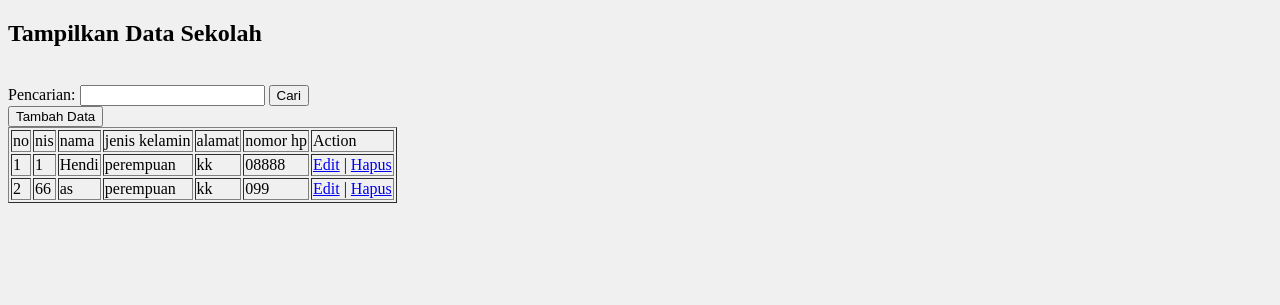
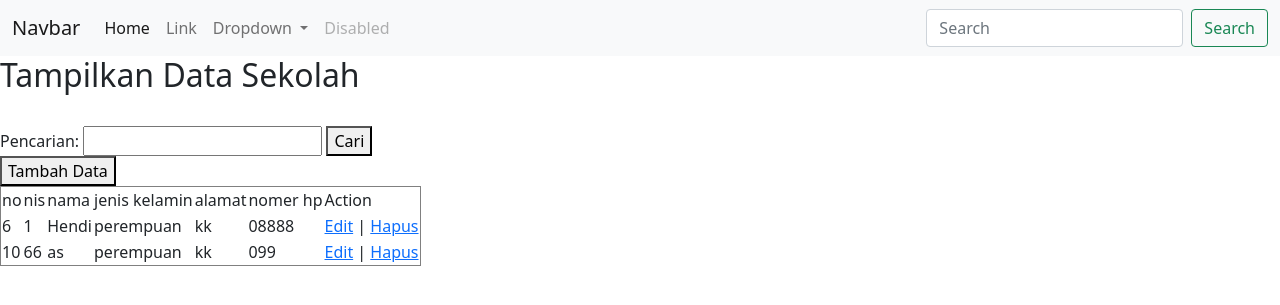
Before and after one commit to adhasan7/phptimbelajar, a PHP site: page / in a window 1280 px wide. Shown: the top 305 px of the page. Run offline with PHP 8.4, Linux system fonts and the light colour scheme; data comes from the database, SQL or seed files in the repository.

Commit message:
perubahan2

```diff
--- /dev/null
+++ b/header.php
@@ -0,0 +1,56 @@
+<!DOCTYPE html>
+<html lang="en">
+<head>
+    <meta charset="UTF-8">
+    <meta name="viewport" content="width=device-width, initial-scale=1.0">
+    <title>Document</title>
+    <link href="https://cdn.jsdelivr.net/npm/bootstrap@5.0.2/dist/css/bootstrap.min.css" rel="stylesheet" integrity="sha384-EVSTQN3/azprG1Anm3QDgpJLIm9Nao0Yz1ztcQTwFspd3yD65VohhpuuCOmLASjC" crossorigin="anonymous">
+</head>
+<body>
+<?php
+// Check if the condition for redirection is met
+if (isset($some_condition) && $some_condition) {
+    header("Location: index.php"); // Redirect to index.php
+    exit(); // Ensure that no further code is executed after the redirect
+}
+?>
+<nav class="navbar navbar-expand-lg navbar-light bg-light">
+  <div class="container-fluid">
+    <a class="navbar-brand" href="#">Navbar</a>
+    <button class="navbar-toggler" type="button" data-bs-toggle="collapse" data-bs-target="#navbarSupportedContent" aria-controls="navbarSupportedContent" aria-expanded="false" aria-label="Toggle navigation">
+      <span class="navbar-toggler-icon"></span>
+    </button>
+    <div class="collapse navbar-collapse" id="navbarSupportedContent">
+      <ul class="navbar-nav me-auto mb-2 mb-lg-0">
+        <li class="nav-item">
+          <a class="nav-link active" aria-current="page" href="#">Home</a>
+        </li>
+        <li class="nav-item">
+          <a class="nav-link" href="#">Link</a>
+        </li>
+        <li class="nav-item dropdown">
+          <a class="nav-link dropdown-toggle" href="#" id="navbarDropdown" role="button" data-bs-toggle="dropdown" aria-expanded="false">
+            Dropdown
+          </a>
+          <ul class="dropdown-menu" aria-labelledby="navbarDropdown">
+            <li><a class="dropdown-item" href="#">Action</a></li>
+            <li><a class="dropdown-item" href="#">Another action</a></li>
+            <li><hr class="dropdown-divider"></li>
+            <li><a class="dropdown-item" href="#">Something else here</a></li>
+          </ul>
+        </li>
+        <li class="nav-item">
+          <a class="nav-link disabled" href="#" tabindex="-1" aria-disabled="true">Disabled</a>
+        </li>
+      </ul>
+      <form class="d-flex">
+        <input class="form-control me-2" type="search" placeholder="Search" aria-label="Search">
+        <button class="btn btn-outline-success" type="submit">Search</button>
+      </form>
+    </div>
+  </div>
+</nav>
+
+<script src="https://cdn.jsdelivr.net/npm/bootstrap@5.0.2/dist/js/bootstrap.bundle.min.js" integrity="sha384-MrcW6ZMFYlzcLA8Nl+NtUVF0sA7MsXsP1UyJoMp4YLEuNSfAP+JcXn/tWtIaxVXM" crossorigin="anonymous"></script>
+</body>
+</html>
--- a/index.php
+++ b/index.php
@@ -1,16 +1,15 @@
 <?php
 include "konek.php"; // Sesuaikan nama file dengan koneksi database Anda
 
-// Proses pencarian
-if (isset($_GET['search'])) {
-    $cari = $_GET['search'];
-    $data = mysqli_query($conn, "SELECT * FROM tblsiswa WHERE nama LIKE '%$cari%'");
-} else {
-    $data = mysqli_query($conn, "SELECT * FROM tblsiswa");
+$query = "SELECT * FROM tblsiswa"; // Gantilah "tblsiswa" dengan nama tabel yang sesuai
+$result = mysqli_query($conn, $query);
+
+// Memeriksa hasil query
+if (!$result) {
+    die("Query error: " . mysqli_error($conn));
 }
+?>
 
-$no = 1;
-?>
 <!DOCTYPE html>
 <html lang="en">
 <head>
@@ -18,11 +17,159 @@ $no = 1;
     <meta name="viewport" content="width=device-width, initial-scale=1.0">
     <title>Document</title>
     <link rel="stylesheet" href="index.css">
+    <script src="https://code.jquery.com/jquery-3.6.4.min.js"></script>
+    <script>
+        function konfirmasiHapus() {
+            var konfirmasi = confirm("Apakah Anda yakin ingin menghapus data ini?");
+            if (konfirmasi) {
+                document.getElementById("formHapus").submit();
+            }
+        }
+
+        function validateForm() {
+            var nisValue = document.getElementById("nis").value;
+
+            // Get the value of 'no_hp'
+            var noHpValue = document.getElementById("no_hp").value;
+
+            // Check if 'no_hp' is not numeric
+            if (!isNumeric(noHpValue)) {
+                alert('Nomor HP harus berupa angka.');
+                return false; // Prevent form submission
+            }
+
+            return true; // Allow form submission
+        }
+
+        function isNumeric(value) {
+            return /^\d+$/.test(value);
+        }
+
+        $(document).ready(function() {
+            // Attach a submit event handler to the form
+            $("#formTambah").submit(function() {
+                // Get the value of 'nis' and 'no_hp'
+                var nisValue = $("#nis").val();
+                var noHpValue = $("#no_hp").val();
+
+                // Check if 'no_hp' is not numeric
+                if (!isNumeric(noHpValue)) {
+                    alert('Nomor HP harus berupa angka.');
+                    return false; // Prevent form submission
+                }
+
+                // Allow form submission
+                return true;
+            });
+        });
+
+
+        // tampilkan
+
+        function konfirmasiHapus() {
+            var konfirmasi = confirm("Apakah Anda yakin ingin menghapus data ini?");
+            if (konfirmasi) {
+                document.getElementById("formHapus").submit();
+            }
+        }
+
+
+        function validateForm() {
+            var nisValue = document.getElementById("nis").value;
+            var noHpValue = document.getElementById("no_hp").value;
+
+            // Check if 'no_hp' is not numeric
+            if (!isNumeric(noHpValue)) {
+            alert('Nomor HP harus berupa angka.');
+             return false; // Prevent form submission
+        }
+
+           // Check if NIS exists using AJAX
+        if (checkIfNisExists(nisValue)) {
+            alert('Maaf, NIS sudah ada. Silakan gunakan NIS yang berbeda.');
+              return false; // Prevent form submission
+        }
+
+           // Allow form submission
+       return true;
+}
+
+
+
+        function tampilkanFormulir() {
+            var formulir = document.getElementById("formulirTambah");
+            var button = document.querySelector("button[onclick='tampilkanFormulir()']");
+            if (formulir.style.display === "none") {
+                formulir.style.display = "block";
+                button.innerHTML = "Kembali";
+            } else {
+                formulir.style.display = "none";
+                button.innerHTML = "Tambah Data";
+            }
+        }
+
+        function isNumeric(value) {
+            return /^\d+$/.test(value);
+        }
+        // yang baru
+        $(document).ready(function() {
+            // Attach a submit event handler to the form
+            $("#formTambah").submit(function() {
+                // Get the value of 'nis' and 'no_hp'
+                var nisValue = $("#nis").val();
+                var noHpValue = $("#no_hp").val();
+
+                // Check if 'nis' is unique
+                if (checkIfNisExists(nisValue)) {
+                    alert('Maaf, NIS sudah ada. Silakan gunakan NIS yang berbeda.');
+                    return false; // Prevent form submission
+                }
+
+                // Check if 'no_hp' is not numeric
+                if (!isNumeric(noHpValue)) {
+                    alert('Nomor HP harus berupa angka.');
+                    return false; // Prevent form submission
+                }
+
+                // Allow form submission
+                return true;
+            });
+
+            function isNumeric(value) {
+                return /^\d+$/.test(value);
+            }
+
+            function checkIfNisExists(nis) {
+                // Perform the check for existing NIS values using AJAX
+                // Replace the URL with the actual server-side script or endpoint
+                return $.ajax({
+                    url: 'check_nis.php',
+                    method: 'POST',
+                    data: { nis: nis },
+                    async: false, // Make the request synchronous for simplicity
+                    success: function(response) {
+                        return response === 'exists';
+                    }
+                }).responseText === 'exists';
+            }
+        });
+        //
+    </script>
 </head>
 <body>
+    <?php
+    // Include the header file
+include("header.php");
+// Set the condition based on your logic
+session_start();
+
+?>
     <h2>Tampilkan Data Sekolah</h2>
     <br>
     <!-- Formulir Pencarian -->
+    <?php
+      include "pencarian.php"
+    ?>
     <form action="" method="get">
         <label for="search">Pencarian:</label>
         <input type="text" name="search" id="search">
@@ -34,16 +181,17 @@ $no = 1;
 
     <div id="formulirTambah" style="display: none;">
         <!-- Formulir Penambahan Data -->
-        <form id="formTambah" class="tambah" action="tambah.php" method="post" onsubmit="return validateForm()">
+     <form class="tambah" action="tambah.php" method="post" onsubmit="return validateForm()" id="formTambah">
     <label for="nis">NIS:</label>
     <input type="text" name="nis" id="nis" required>
 
     <label for="nama">Nama:</label>
     <input type="text" name="nama" id="nama" required>
 
-            <label for="jk">Jenis Kelamin:</label>
+    <label for="jk">Pilih jenis kelamin:</label>
     <select name="jk" id="jk" required>
-    <option value="laki-laki">Laki-laki</option>
+        <option value="" disabled selected hidden>Pilih jenis kelamin</option>
+        <option value="laki">Laki-Laki</option>
         <option value="perempuan">Perempuan</option>
     </select>
 
@@ -55,6 +203,7 @@ $no = 1;
 
     <button type="submit">Tambah Data</button>
 </form>
+
     </div>
 
     <table border="1">
@@ -64,14 +213,26 @@ $no = 1;
             <td> nama </td>
             <td> jenis kelamin </td>
             <td> alamat </td>
-            <td> nomor hp </td>
+            <td> nomer hp </td>
             <td>Action</td>
         </tr>
 
         <?php
-        while ($row = mysqli_fetch_assoc($data)) {
+        // Fetch data from the database
+        $result = mysqli_query($conn, $query);
+
+        // Check for query errors
+        if (!$result) {
+            die("Query error: " . mysqli_error($conn));
+        }
+
+        // Check if no rows were returned
+        if (mysqli_num_rows($result) > 0) {
+            while ($row = mysqli_fetch_assoc($result)) {
+                // Check if 'no_hp' is not numeric
+                if (is_numeric($row["no_hp"])) {
                     echo "<tr>";
-            echo "<td>" . $no++ . "</td>";
+                    echo "<td>" . $row["no"] . "</td>";
                     echo "<td>" . $row["nis"] . "</td>";
                     echo "<td>" . $row["nama"] . "</td>";
                     echo "<td>" . $row["jk"] . "</td>";
@@ -79,43 +240,15 @@ $no = 1;
                     echo "<td>" . $row["no_hp"] . "</td>";
                     echo "<td>";
                     echo "<a href='edit.php?id=" . $row["no"] . "'>Edit</a> | ";
-            echo "<a href='hapus.php?nis=" . $row["nis"] . "' onclick='return confirm(\"Yakin anda hapus?\")'>Hapus</a>";
+                    echo "<a onclick=\"return confirm('Yakin anda hapus?');\" href='hapus.php?nis=" . $row["nis"] . "'>Hapus</a>";
                     echo "</td>";
                     echo "</tr>";
                 }
+            }
+        } else {
+            echo "No data found"; // Handle case when no data is returned
+        }
         ?>
     </table>
-
-    <script>
-        function konfirmasiHapus() {
-            var konfirmasi = confirm("Apakah Anda yakin ingin menghapus data ini?");
-            if (konfirmasi) {
-                document.getElementById("formHapus").submit();
-            }
-        }
-
-        function validateForm() {
-            var nisValue = document.getElementById("nis").value;
-            if (checkIfNisExists(nisValue)) {
-                alert('Maaf, NIS sudah ada. Silakan gunakan NIS yang berbeda.');
-                return false; // Mencegah pengiriman formulir
-            }
-            return true; // Mengizinkan pengiriman formulir
-        }
-
-        function tampilkanFormulir() {
-            var formulir = document.getElementById("formulirTambah");
-            var button = document.querySelector("button[onclick='tampilkanFormulir()']");
-
-            if (formulir.style.display === "none") {
-                formulir.style.display = "block";
-                formulir.style.float = "left";
-                button.innerHTML = "Kembali";
-            } else {
-                formulir.style.display = "none";
-                button.innerHTML = "Tambah Data";
-            }
-        }
-    </script>
 </body>
 </html>
--- /dev/null
+++ b/pencarian.php
@@ -0,0 +1,22 @@
+<?php
+// Form submission handling
+include "konek.php"; // Added a semicolon here
+
+if ($_SERVER["REQUEST_METHOD"] == "GET") {
+    // Check if the search form is submitted
+    if (isset($_GET["search"])) {
+        $search = mysqli_real_escape_string($conn, $_GET["search"]);
+        $query = "SELECT * FROM tblsiswa WHERE nis LIKE '%$search%' OR nama LIKE '%$search%' OR alamat LIKE '%$search%' OR no_hp LIKE '%$search%'";
+    } else {
+        $query = "SELECT * FROM tblsiswa";
+    }
+
+    // Execute the query
+    $result = mysqli_query($conn, $query);
+
+    // Check for query errors
+    if (!$result) {
+        die("Query error: " . mysqli_error($conn));
+    }
+}
+?>
```
Also changed, not shown: check_nis.php (added, +24 -0 lines). Lines whose indentation alone changed are shown as unchanged.
